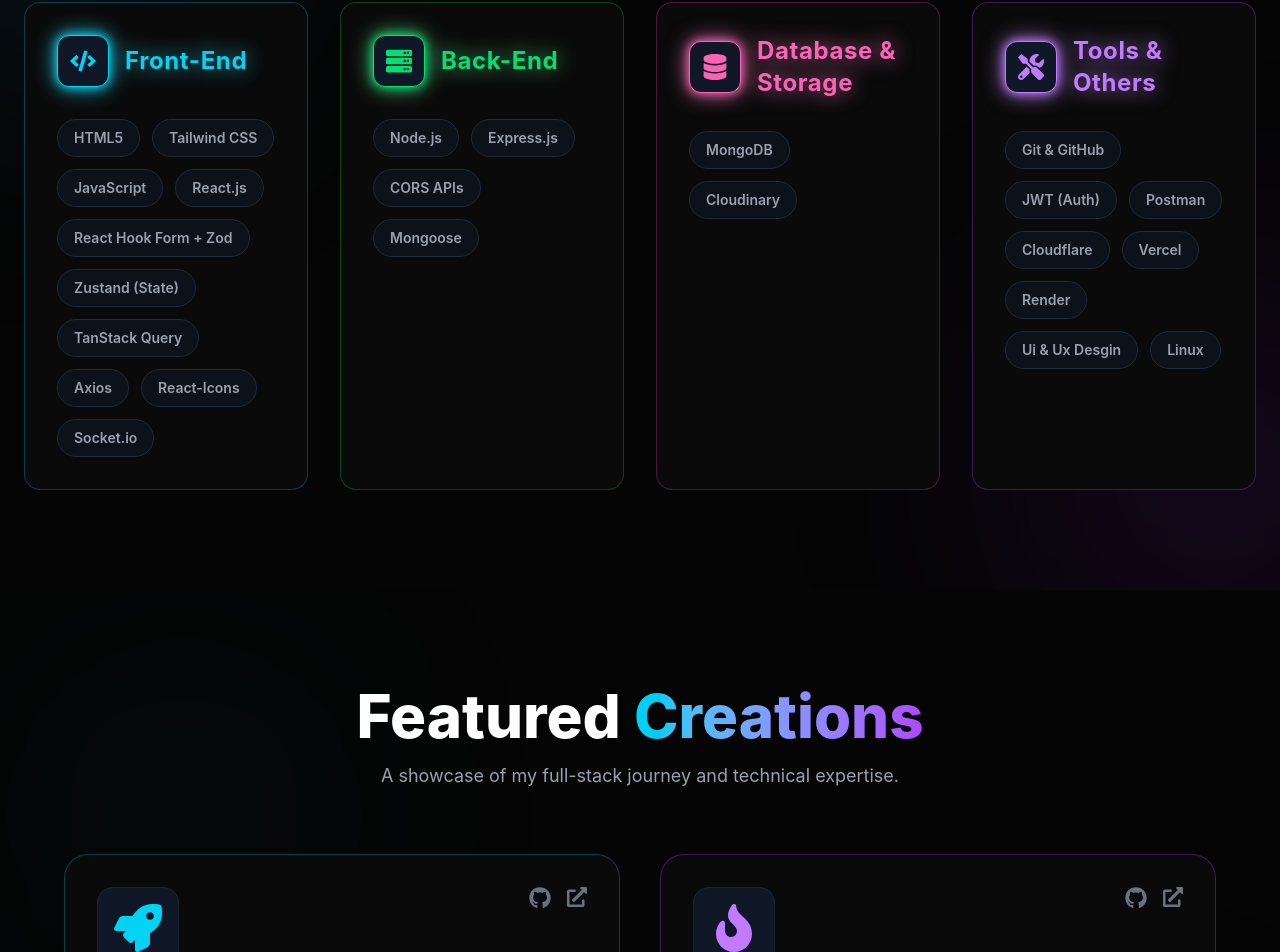
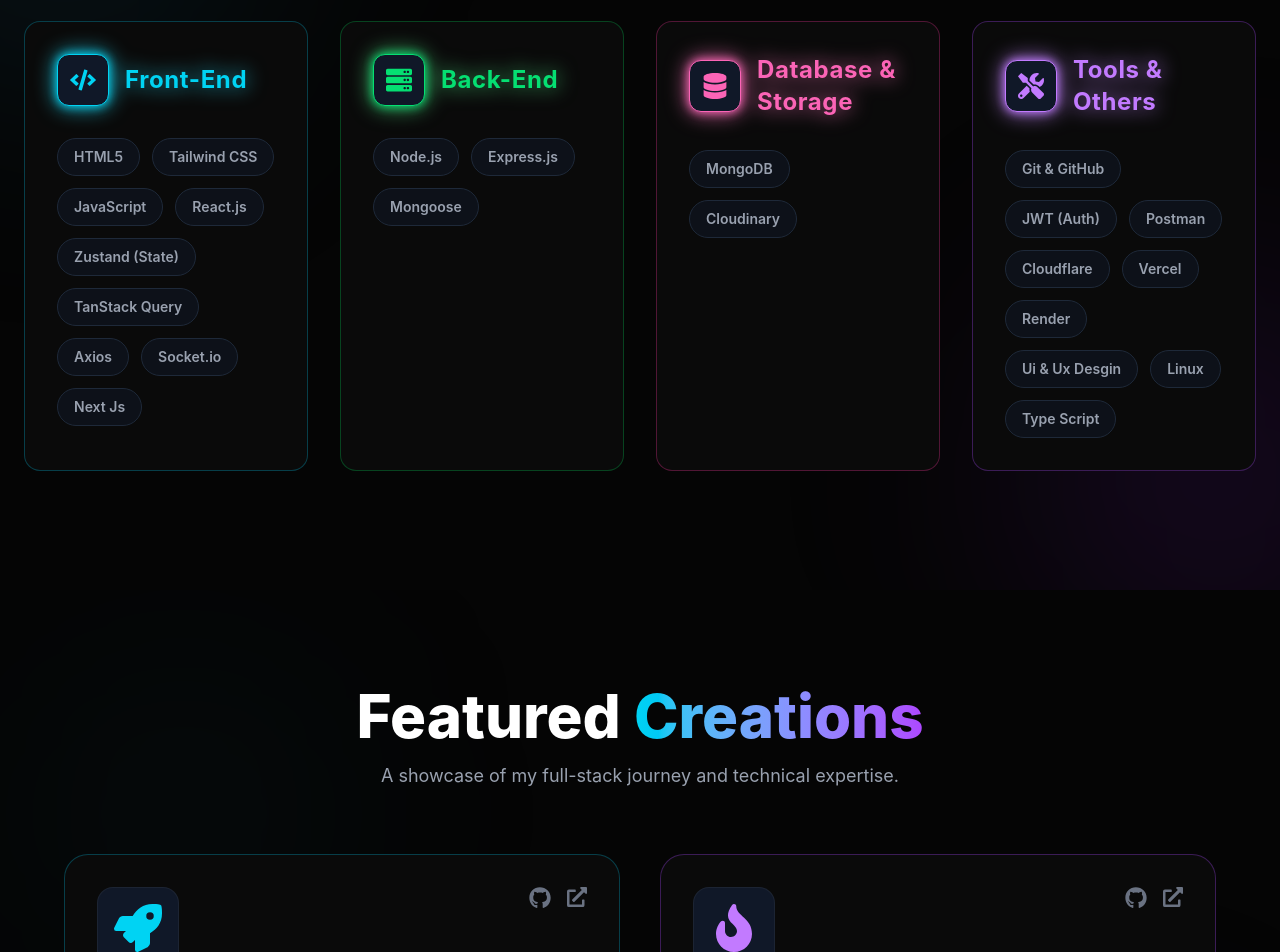
Before and after one commit to kalaiselvan-mern/My-Portfolio, a React (Vite) app: page / in a window 1280 px wide. Shown: the part 1010-1962 px from the top of the page. Built offline with nearby package versions, Linux system fonts and the light colour scheme.

Commit message:
Skills Added

```diff
--- a/pages/Skills.jsx
+++ b/pages/Skills.jsx
@@ -12,8 +12,8 @@
       badgeStyle: "hover:border-cyan-400 hover:shadow-[0_0_15px_rgba(34,211,238,0.5)] hover:text-cyan-300",
       skills: [
         "HTML5",  "Tailwind CSS",  "JavaScript",
-        "React.js", "React Hook Form + Zod", "Zustand (State)",
-        "TanStack Query", "Axios", "React-Icons", "Socket.io"
+        "React.js",  "Zustand (State)",
+        "TanStack Query", "Axios", "Socket.io"," Next Js"
       ],
     },
     {
@@ -22,7 +22,7 @@
       boxStyle: "border-green-500/30 hover:border-green-400 hover:shadow-[0_0_30px_rgba(74,222,128,0.3)]",
       titleGlow: "text-green-400 drop-shadow-[0_0_10px_rgba(74,222,128,0.8)]",
       badgeStyle: "hover:border-green-400 hover:shadow-[0_0_15px_rgba(74,222,128,0.5)] hover:text-green-300",
-      skills: ["Node.js", "Express.js", "CORS APIs", "Mongoose"],
+      skills: ["Node.js", "Express.js", "Mongoose"],
     },
     {
       title: "Database & Storage",
@@ -40,7 +40,7 @@
       badgeStyle: "hover:border-purple-400 hover:shadow-[0_0_15px_rgba(192,132,252,0.5)] hover:text-purple-300",
       skills: [
         "Git & GitHub", "JWT (Auth)", "Postman", "Cloudflare",
-        "Vercel", "Render"    ,  "Ui & Ux Desgin ", "Linux" ,
+        "Vercel", "Render"    ,  "Ui & Ux Desgin ", "Linux" ,"Type Script"
       ],
     },
   ];
```
